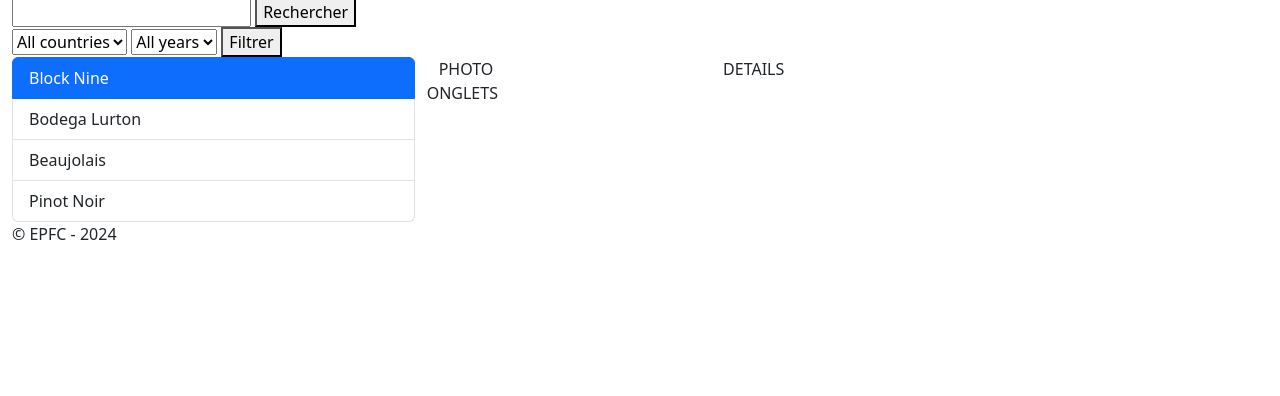
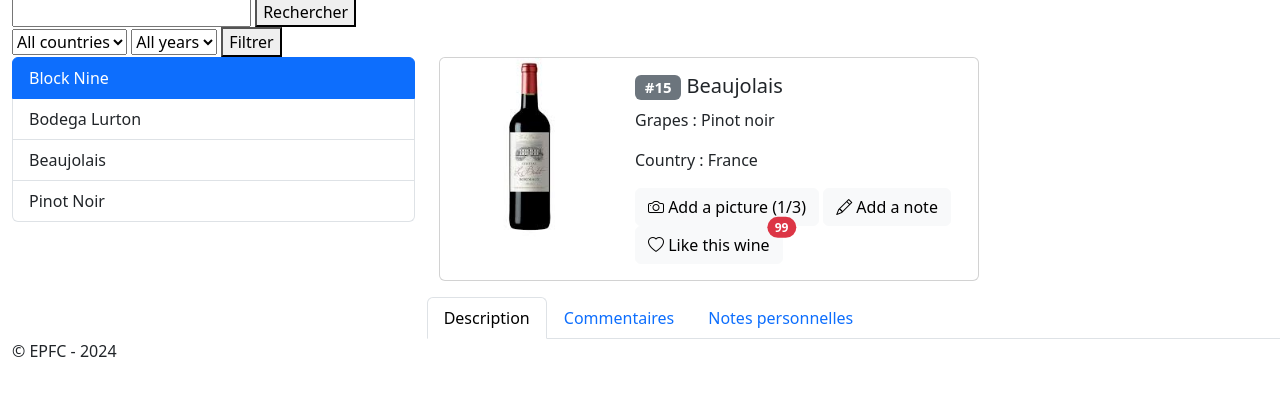
Before and after one commit to cedryc-ruth/moncellier2024, a website: page index.html in a window 1280 px wide. Shown: the part 52-448 px from the top of the page. Drawn offline with nearby package versions, Linux system fonts and the light colour scheme; no server answers; a web font is replaced by a local one.

Commit message:
show details (step 2)

```diff
--- a/app.js
+++ b/app.js
@@ -110,7 +110,11 @@ function showWines(wines) {
                 let wine = result[0];
 
                 const wineDetails = document.querySelector('#wine-details');
-                wineDetails.innerHTML = wine.id;
+                const badge = wineDetails.querySelector('#wine-details span.badge');
+                badge.innerHTML = '#'+wine.id;
+
+                const wineName = wineDetails.querySelector('#wine-details span.wine-name');
+                wineName.innerHTML = wine.name;
             }
             //TODO Afficher le détail dans la zone de droite
         });
--- a/index.html
+++ b/index.html
@@ -5,6 +5,9 @@
     <meta name="viewport" content="width=device-width, initial-scale=1">
     <title>Mon cellier</title>
     <link href="https://cdn.jsdelivr.net/npm/bootstrap@5.3.3/dist/css/bootstrap.min.css" rel="stylesheet" integrity="sha384-QWTKZyjpPEjISv5WaRU9OFeRpok6YctnYmDr5pNlyT2bRjXh0JMhjY6hW+ALEwIH" crossorigin="anonymous">
+
+    <!-- Bootstrap Icons -->
+    <link rel="stylesheet" href="https://cdn.jsdelivr.net/npm/bootstrap-icons@1.11.3/font/bootstrap-icons.min.css">
 
     <!-- Google Fonts -->
     <link rel="preconnect" href="https://fonts.googleapis.com">
@@ -64,10 +67,46 @@
             </div>
             <div class="col-xs-12 col">
                 <div class="row">
-                    <div class="col-xs-12 col-sm-4">PHOTO</div>
-                    <div class="col" id="wine-details">DETAILS</div>
+                    <div class="col" id="wine-details">
+                        <div class="card mb-3" style="max-width: 540px;">
+                            <div class="row g-0">
+                              <div class="col-md-4">
+                                <img src="images/wine.jpg" class="img-fluid rounded-start" alt="wine">
+                              </div>
+                              <div class="col-md-8">
+                                <div class="card-body">
+                                  <h5 class="card-title"><span class="badge text-bg-secondary">#15</span> <span class="wine-name">Beaujolais</span></h5>
+                                  <p class="card-text"><span class="wine-info">Grapes :</span> <span class="wine-grapes">Pinot noir</span></p>
+                                  <p class="card-text"><span class="wine-info">Country :</span> <span class="wine-country">France</span></p>
+
+                                  <button type="button" class="btn btn-light"><i class="bi bi-camera"></i> Add a picture (1/3)</button>
+                                  <button type="button" class="btn btn-light"><i class="bi bi-pencil"></i> Add a note</button>
+                                  <button type="button" class="btn btn-light position-relative"><i class="bi bi-heart"></i> Like this wine
+                                    <span class="position-absolute top-0 start-100 translate-middle badge rounded-pill bg-danger">
+                                        <span class="total-likes">99</span>
+                                        <span class="visually-hidden">total likes</span>
+                                      </span>
+                                    </button>
+
+                                </div>
+                              </div>
+                            </div>
+                          </div>
+                    </div>
                 </div>
-                <div class="row">ONGLETS</div>
+                <div class="row">
+                    <ul class="nav nav-tabs">
+                        <li class="nav-item">
+                          <a class="nav-link active" aria-current="page" href="#">Description</a>
+                        </li>
+                        <li class="nav-item">
+                          <a class="nav-link" href="#">Commentaires</a>
+                        </li>
+                        <li class="nav-item">
+                          <a class="nav-link" href="#">Notes personnelles</a>
+                        </li>
+                    </ul>
+                </div>
             </div>
         </div>
         <div class="row">
--- /dev/null
+++ b/package.json
@@ -0,0 +1,5 @@
+{
+  "dependencies": {
+    "bootstrap-icons": "^1.11.3"
+  }
+}
```
Also changed, not shown: images/wine.jpg (added), 2 other files.
